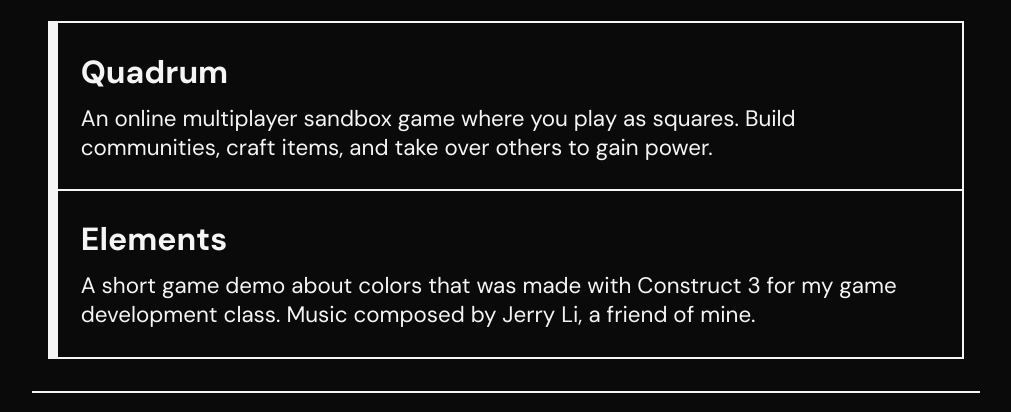
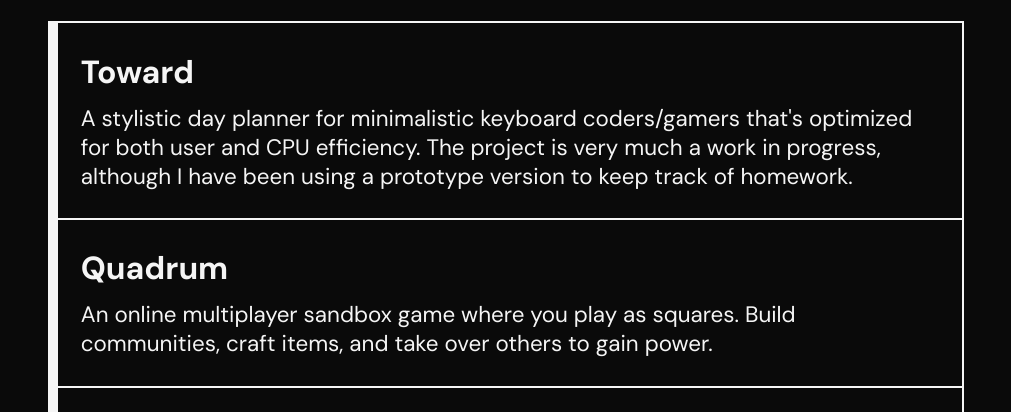
Before and after one commit to dinnyscript/dinnyscript.github.io, a plain HTML site: page index.html in a window 1280 px wide. Shown: the part 650-1062 px from the top of the page, without its empty margins (134-1145 px from the left). Drawn offline with Linux system fonts and the light colour scheme.

Commit message:
Add Toward to project list

```diff
--- a/index.html
+++ b/index.html
@@ -37,6 +37,14 @@
                         Personal Projects
                     </div>
                     <div class="projects">
+                        <a class="projectlink" target="_blank" href="https://github.com/dinnyscript/Toward" id="Quadrum">
+                            <div class="heading2">Toward</div>
+                            <div class="content">
+                                A stylistic day planner for minimalistic keyboard coders/gamers that's optimized for both user and CPU efficiency. The project is very much a work in progress,
+                                although I have been using a prototype version to keep track of homework.
+                            </div>
+                        </a>
+
                         <a class="projectlink" target="_blank" href="https://quadrum.dev/" id="Quadrum">
                             <div class="heading2">Quadrum</div>
                             <div class="content">
```
